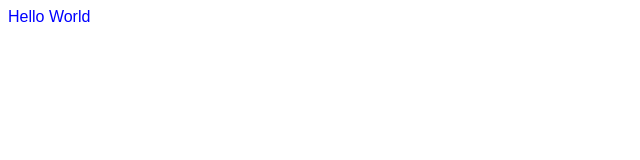
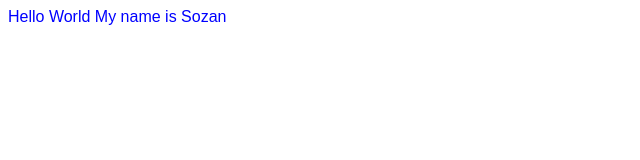
Before and after one commit to SozanAlsayed/Test_Project01, a plain HTML site: page index.html in a window 1280 px wide. Shown: the whole page, without its empty margins (0-640 px from the left). Drawn offline with Linux system fonts and the light colour scheme.

Commit message:
name change

```diff
--- a/index.html
+++ b/index.html
@@ -9,7 +9,7 @@
 </head>
 
 <body>
-    <div class="div">Hello World</div>
+    <div class="div">Hello World My name is Sozan</div>
 </body>
 
 </html>
```
